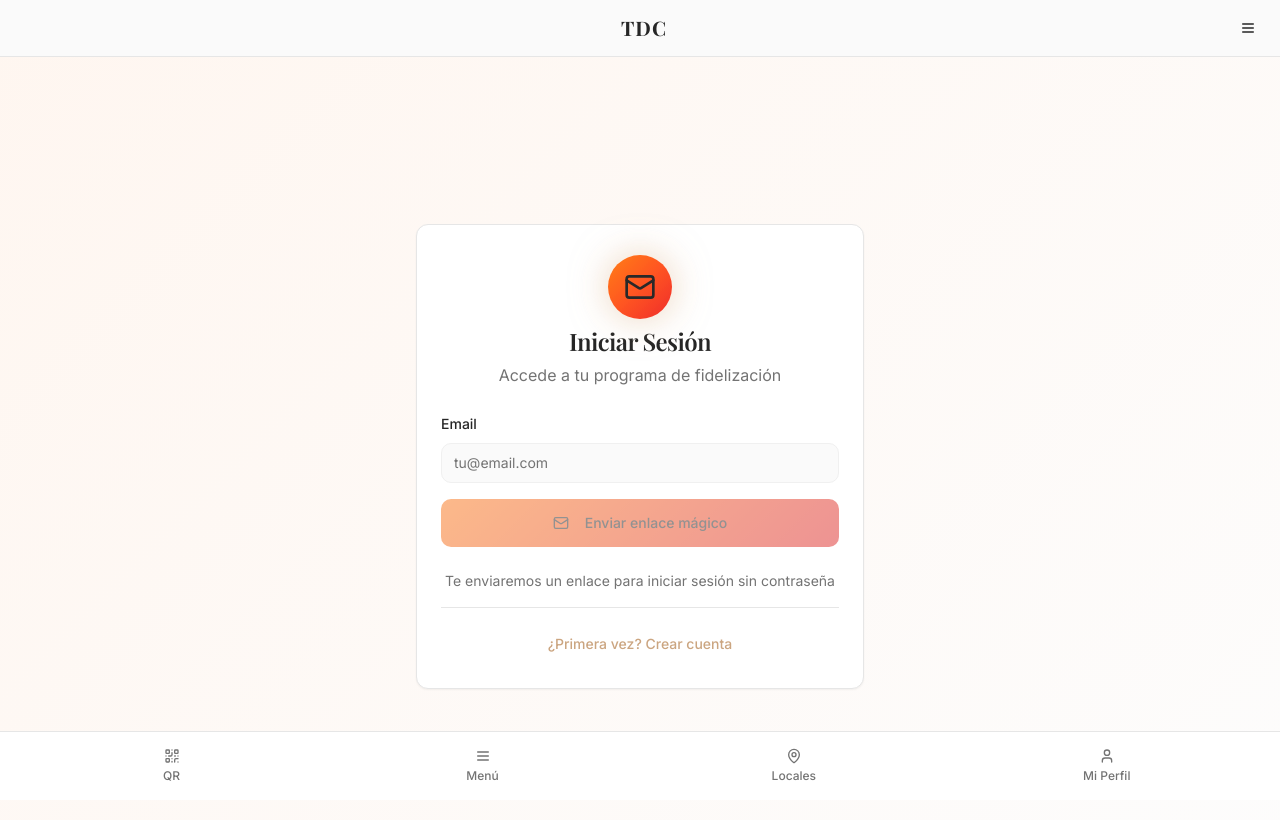
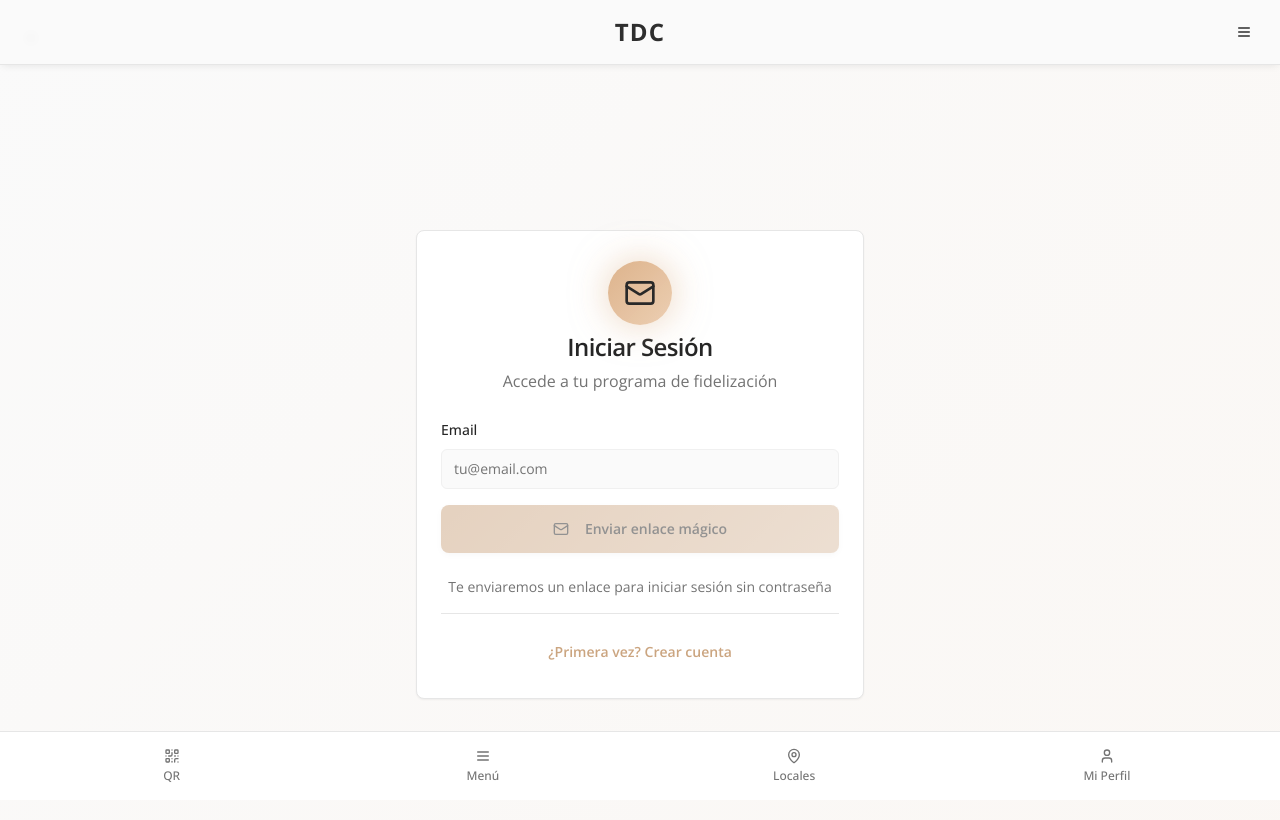
Before and after one commit to nicodeangelis/lokaly_cliente, a React (Vite) app: page /auth in a window 1280 px wide. Shown: the top 820 px of the page. Built offline with nearby package versions, Linux system fonts and the light colour scheme.

Commit message:
Refactor UI to match branding
Updated UI components and styles to align with the provided branding guidelines, including colors and fonts. This involved modifications to various components and global styles to ensure a consistent look and feel across the application.

```diff
--- a/src/App.tsx
+++ b/src/App.tsx
@@ -31,7 +31,7 @@ const App = () => (
         <BrowserRouter>
           <div className="min-h-screen bg-background">
             <TopNavigation />
-            <main className="pt-14 pb-20">
+            <main className="pt-16 pb-20">
               <Routes>
                 <Route path="/" element={<Index />} />
                 <Route path="/l/:slug" element={<Landing />} />
--- a/src/components/TopNavigation.tsx
+++ b/src/components/TopNavigation.tsx
@@ -3,22 +3,22 @@ import { Button } from '@/components/ui/button';
 
 export function TopNavigation() {
   return (
-    <header className="fixed top-0 left-0 right-0 bg-background border-b border-border z-50">
+    <header className="fixed top-0 left-0 right-0 bg-background/95 backdrop-blur-sm border-b border-border z-50 shadow-soft">
       <div className="container mx-auto px-4">
-        <div className="flex items-center justify-between h-14">
+        <div className="flex items-center justify-between h-16">
           {/* Empty space for balance */}
           <div className="w-10"></div>
 
           {/* Centered Logo */}
           <div className="flex-1 flex justify-center">
-            <h1 className="text-xl font-bold text-foreground tracking-wider">
+            <h1 className="text-2xl font-bold text-secondary tracking-wider">
               TDC
             </h1>
           </div>
 
           {/* Hamburger Menu */}
-          <Button variant="ghost" size="sm" className="p-2">
-            <Menu className="w-6 h-6" />
+          <Button variant="ghost" size="sm" className="p-3 hover:bg-primary/10">
+            <Menu className="w-6 h-6 text-secondary" />
           </Button>
         </div>
       </div>
--- a/src/components/ui/button.tsx
+++ b/src/components/ui/button.tsx
@@ -5,25 +5,26 @@ import { cva, type VariantProps } from "class-variance-authority"
 import { cn } from "@/lib/utils"
 
 const buttonVariants = cva(
-  "inline-flex items-center justify-center gap-2 whitespace-nowrap rounded-md text-sm font-medium ring-offset-background transition-colors focus-visible:outline-none focus-visible:ring-2 focus-visible:ring-ring focus-visible:ring-offset-2 disabled:pointer-events-none disabled:opacity-50 [&_svg]:pointer-events-none [&_svg]:size-4 [&_svg]:shrink-0",
+  "inline-flex items-center justify-center gap-2 whitespace-nowrap rounded-lg text-sm font-semibold ring-offset-background transition-all duration-200 focus-visible:outline-none focus-visible:ring-2 focus-visible:ring-ring focus-visible:ring-offset-2 disabled:pointer-events-none disabled:opacity-50 [&_svg]:pointer-events-none [&_svg]:size-4 [&_svg]:shrink-0",
   {
     variants: {
       variant: {
-        default: "bg-primary text-primary-foreground hover:bg-primary/90",
+        default: "bg-primary text-primary-foreground hover:bg-primary/90 shadow-soft hover:shadow-medium",
         destructive:
-          "bg-destructive text-destructive-foreground hover:bg-destructive/90",
+          "bg-destructive text-destructive-foreground hover:bg-destructive/90 shadow-soft",
         outline:
-          "border border-input bg-background hover:bg-accent hover:text-accent-foreground",
+          "border border-border bg-background hover:bg-primary/5 hover:text-primary hover:border-primary/20",
         secondary:
-          "bg-secondary text-secondary-foreground hover:bg-secondary/80",
-        ghost: "hover:bg-accent hover:text-accent-foreground",
-        link: "text-primary underline-offset-4 hover:underline",
+          "bg-secondary text-secondary-foreground hover:bg-secondary/90 shadow-soft",
+        ghost: "hover:bg-primary/10 hover:text-primary",
+        link: "text-primary underline-offset-4 hover:underline hover:text-primary/80",
+        tdc: "bg-primary text-primary-foreground hover:bg-primary/90 shadow-medium hover:shadow-strong font-bold tracking-wide"
       },
       size: {
-        default: "h-10 px-4 py-2",
-        sm: "h-9 rounded-md px-3",
-        lg: "h-11 rounded-md px-8",
-        icon: "h-10 w-10",
+        default: "h-11 px-6 py-3",
+        sm: "h-9 rounded-lg px-4 text-xs",
+        lg: "h-12 rounded-lg px-8 text-base",
+        icon: "h-11 w-11",
       },
     },
     defaultVariants: {
--- a/src/index.css
+++ b/src/index.css
@@ -1,4 +1,4 @@
-@import url('https://fonts.googleapis.com/css2?family=Inter:wght@300;400;500;600;700&family=Playfair+Display:wght@400;600;700&display=swap');
+@import url('https://fonts.googleapis.com/css2?family=Inter:wght@300;400;500;600;700;800&family=Open+Sans:wght@300;400;500;600;700;800&display=swap');
 
 @tailwind base;
 @tailwind components;
@@ -48,34 +48,27 @@
     --input: 0 0% 94%;
     --ring: 29 42% 65%;
 
-    /* Gradients */
-    --gradient-brand: linear-gradient(135deg, hsl(25 95% 53%), hsl(0 72% 51%));
-    --gradient-subtle: linear-gradient(135deg, hsl(25 95% 97%), hsl(20 14.3% 99%));
-    --gradient-loyalty: linear-gradient(135deg, hsl(142 71% 45%), hsl(25 95% 53%));
+    /* Gradients - TDC style */
+    --gradient-brand: linear-gradient(135deg, hsl(29 42% 65%), hsl(29 42% 75%));
+    --gradient-subtle: linear-gradient(135deg, hsl(0 0% 98%), hsl(29 42% 97%));
+    --gradient-button: linear-gradient(135deg, hsl(29 42% 65%), hsl(29 42% 58%));
 
-    /* Shadows */
-    --shadow-soft: 0 2px 10px -3px hsl(25 95% 53% / 0.1);
-    --shadow-medium: 0 8px 25px -5px hsl(25 95% 53% / 0.15);
-    --shadow-strong: 0 20px 40px -12px hsl(25 95% 53% / 0.25);
+    /* Shadows - Soft and elegant */
+    --shadow-soft: 0 2px 8px -2px hsl(0 0% 0% / 0.1);
+    --shadow-medium: 0 4px 16px -4px hsl(0 0% 0% / 0.15);
+    --shadow-strong: 0 8px 32px -8px hsl(0 0% 0% / 0.25);
 
     /* Layout */
-    --radius: 0.75rem;
+    --radius: 8px;
 
     --sidebar-background: 0 0% 98%;
-
-    --sidebar-foreground: 240 5.3% 26.1%;
-
-    --sidebar-primary: 240 5.9% 10%;
-
-    --sidebar-primary-foreground: 0 0% 98%;
-
-    --sidebar-accent: 240 4.8% 95.9%;
-
-    --sidebar-accent-foreground: 240 5.9% 10%;
-
-    --sidebar-border: 220 13% 91%;
-
-    --sidebar-ring: 217.2 91.2% 59.8%;
+    --sidebar-foreground: 0 0% 15%;
+    --sidebar-primary: 29 42% 65%;
+    --sidebar-primary-foreground: 0 0% 15%;
+    --sidebar-accent: 29 42% 95%;
+    --sidebar-accent-foreground: 0 0% 15%;
+    --sidebar-border: 0 0% 90%;
+    --sidebar-ring: 29 42% 65%;
   }
 
   .dark {
@@ -106,14 +99,14 @@
     --border: 0 0% 22%;
     --input: 0 0% 18%;
     --ring: 29 42% 70%;
-    --sidebar-background: 240 5.9% 10%;
-    --sidebar-foreground: 240 4.8% 95.9%;
-    --sidebar-primary: 224.3 76.3% 48%;
-    --sidebar-primary-foreground: 0 0% 100%;
-    --sidebar-accent: 240 3.7% 15.9%;
-    --sidebar-accent-foreground: 240 4.8% 95.9%;
-    --sidebar-border: 240 3.7% 15.9%;
-    --sidebar-ring: 217.2 91.2% 59.8%;
+    --sidebar-background: 0 0% 12%;
+    --sidebar-foreground: 0 0% 95%;
+    --sidebar-primary: 29 42% 70%;
+    --sidebar-primary-foreground: 0 0% 15%;
+    --sidebar-accent: 0 0% 18%;
+    --sidebar-accent-foreground: 0 0% 95%;
+    --sidebar-border: 0 0% 22%;
+    --sidebar-ring: 29 42% 70%;
   }
 }
 
@@ -123,11 +116,13 @@
   }
 
   body {
-    @apply bg-background text-foreground font-inter;
+    @apply bg-background text-foreground font-sans antialiased;
+    font-family: 'Open Sans', 'Inter', system-ui, sans-serif;
   }
 
   h1, h2, h3, h4, h5, h6 {
-    @apply font-playfair;
+    @apply font-bold;
+    font-family: 'Open Sans', 'Inter', system-ui, sans-serif;
   }
 }
 
@@ -141,8 +136,8 @@
     background: var(--gradient-subtle);
   }
 
-  .gradient-loyalty {
-    background: var(--gradient-loyalty);
+  .gradient-button {
+    background: var(--gradient-button);
   }
 
   .shadow-soft {
--- a/tailwind.config.ts
+++ b/tailwind.config.ts
@@ -19,8 +19,8 @@ export default {
 		},
 		extend: {
 			fontFamily: {
-				'inter': ['Inter', 'system-ui', 'sans-serif'],
-				'playfair': ['Playfair Display', 'serif'],
+				'sans': ['Open Sans', 'Inter', 'system-ui', 'sans-serif'],
+				'body': ['Open Sans', 'Inter', 'system-ui', 'sans-serif'],
 			},
 			colors: {
 				border: 'hsl(var(--border))',
```
